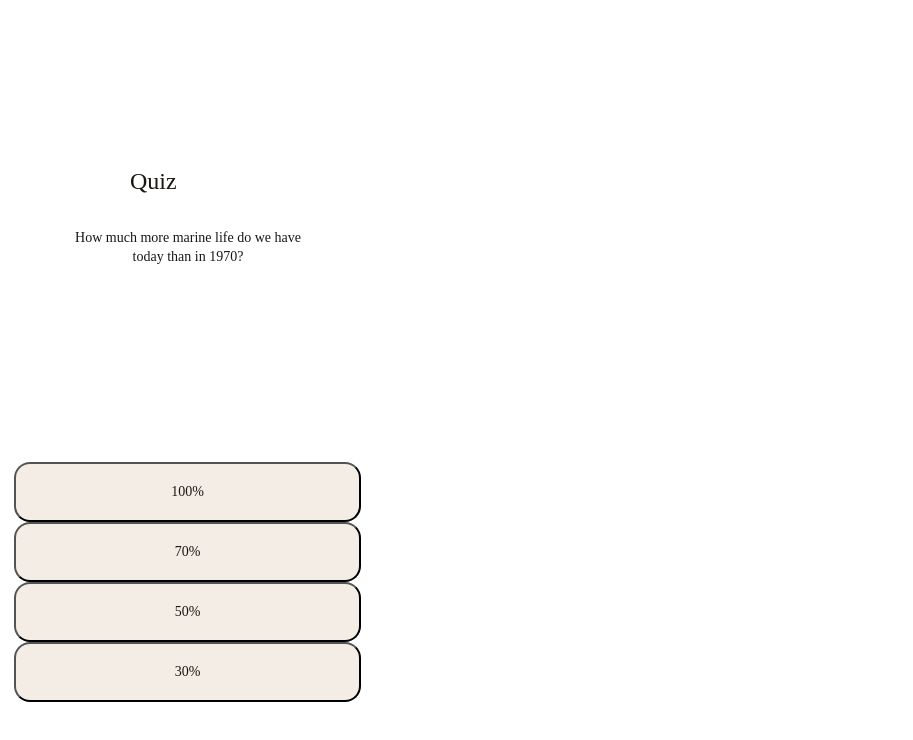
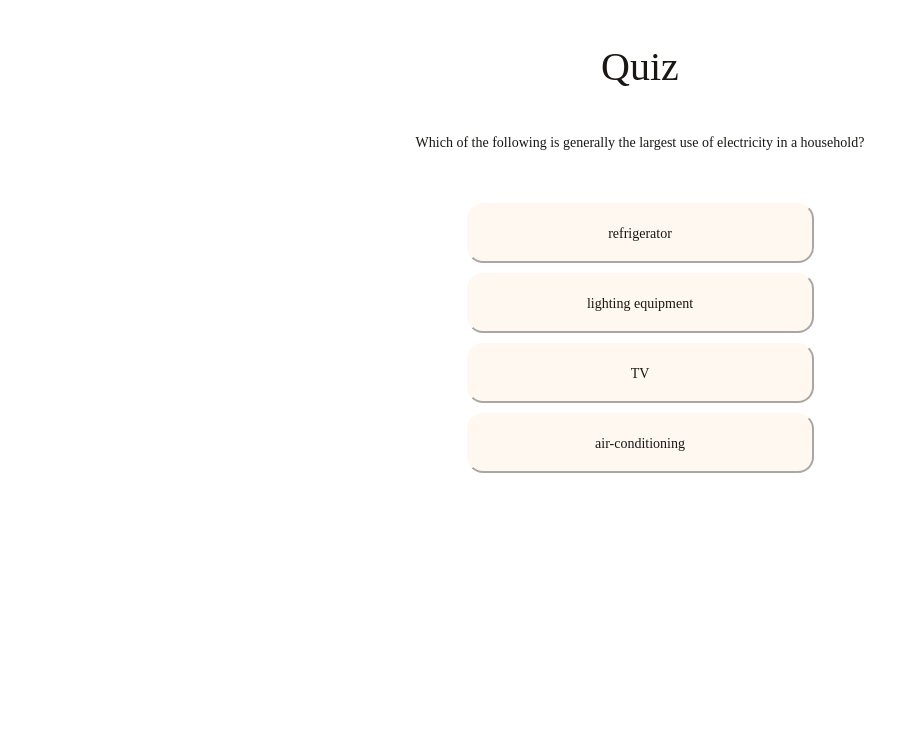
Before and after one commit to RioTsukiji/Quiz, a React (Create React App) app: page / in a window 1280 px wide. Shown: the top 740 px of the page, without its empty margins (0-913 px from the left). Built offline with nearby package versions, Linux system fonts and the light colour scheme.

Commit message:
final version

```diff
--- a/src/App.tsx
+++ b/src/App.tsx
@@ -3,19 +3,29 @@ import './stylesheet.css';
 import Choice from './Choices'
 import { useState, useEffect } from 'react';
 import Question from "./Question";
-import { Problem } from './interface/models';
-import {questions} from "./data";
+import 'bootstrap/dist/css/bootstrap.min.css';
 
-function App() {
+export const Number = React.createContext(
+    {} as {
+        number: number
+        setNumber: React.Dispatch<React.SetStateAction<number>>
+    }
+);
 
-    const number = Math.floor(Math.random()*2);
+const App: React.FC = () => {
 
-  return (
-    <div className="App">
-            <Question number={number}/>
-            <Choice number={number}/>
-    </div>
-  );
+    const [number, setNumber] = useState(0);
+    const value = {
+        number,
+        setNumber,
+    };
+
+    return (
+        <Number.Provider value={{ number, setNumber }}>
+            <Question number={number} />
+            <Choice number={number} />
+        </Number.Provider>
+    );
 }
 
 export default App;
--- a/src/Choices.tsx
+++ b/src/Choices.tsx
@@ -1,63 +1,76 @@
-import React, {useState} from "react";
-import {questions} from "./data";
+import React, { useState , useContext} from "react";
+import { questions } from "./data";
+import {Number} from "./App";
 
-type Props={
-    number:number;
+type Props = {
+    number: number;
 }
 
-const Choice: React.FC<Props> = (props) =>{
-    const [show,setShow]=useState(false);
-    const [tfNumber,setTfNumber]=useState(0);
+const Choice: React.FC<Props> = (props) => {
+    const [show, setShow] = useState(false);
+    const [tfNumber, setTfNumber] = useState(0);
+    const { number, setNumber } = useContext(Number);
+
 
     const Judgment = () => {
-        if(show) {
-            if(questions[props.number][tfNumber].tf===true){
-                    return(
+        if (show) {
+            if (questions[props.number][tfNumber].tf === true) {
+                return (
                     <div id="overlay" className="Judgement">
-                            <h1>correct</h1>
+                        <p className='Title'>correct</p>
                         <button
                             //key={val.answer}
                             className='modal__closeBtn'
                             title="close"
                             onClick={() => {
-                                    setShow(false)
+                                setShow(false);
+                                setTfNumber(0);
+                                if(number==9){
+                                    setNumber(0)
+                                }else{setNumber(number+1)}
                             }}
                         >
-                                close
+                            next
                         </button>
                     </div>
-                    )}
-            else{
-                return(
+                )
+            }
+            else {
+                return (
                     <div id="overlay" className="Judgement">
-                        <h1>wrong</h1>
-                        <h2>The correct answer is...{questions[props.number][5].answer}</h2>
-                        <h3>{questions[props.number][6].commentary}</h3>
+                        <p className='Title'>wrong</p>
+                        <p className='answer'>The correct answer is...{questions[props.number][5].answer}</p>
+                        <p className='commentary'>{questions[props.number][6].commentary}</p>
                         <button
                             //key={val.answer}
                             className='modal__closeBtn'
                             title="close"
                             onClick={() => {
-                                setShow(false)
+                                setShow(false);
+                                setTfNumber(0);
+                                if(number==9){
+                                    setNumber(0)
+                                }else{setNumber(number+1)}
                             }}
                         >
-                        close
+                            next
                         </button>
                     </div>
-                )}
-        }else{
+                )
+            }
+        } else {
             return null;
         }
     };
 
-    return(
+    return (
         <>
             <div className='choices-container'>
                 <button
                     //key={val.answer}
                     className='choice'
                     title="a"
-                            onClick={() => { setShow(true); setTfNumber(tfNumber+1); }}
+                    onClick={() => { setShow(true); setTfNumber(tfNumber + 1); }}
                 >
                     {questions[props.number][1].choice}
                 </button>
@@ -65,7 +78,7 @@ const Choice: React.FC<Props> = (props) =>{
                     //key={val.answer}
                     className='choice'
                     title="b"
-                            onClick={() => { setShow(true); setTfNumber(tfNumber+2); }}
+                    onClick={() => { setShow(true); setTfNumber(tfNumber + 2); }}
                 >
                     {questions[props.number][2].choice}
                 </button>
@@ -73,7 +86,7 @@ const Choice: React.FC<Props> = (props) =>{
                     //key={val.answer}
                     className='choice'
                     title="c"
-                            onClick={() => { setShow(true); setTfNumber(tfNumber+3); }}
+                    onClick={() => { setShow(true); setTfNumber(tfNumber + 3); }}
                 >
                     {questions[props.number][3].choice}
                 </button>
@@ -81,12 +94,12 @@ const Choice: React.FC<Props> = (props) =>{
                     //key={val.answer}
                     className='choice'
                     title="d"
-                            onClick={() => { setShow(true); setTfNumber(tfNumber+4); }}
+                    onClick={() => { setShow(true); setTfNumber(tfNumber + 4); }}
                 >
                     {questions[props.number][4].choice}
                 </button>
             </div>
-            <Judgment/>
+            <Judgment />
         </>
     );
 }
--- a/src/Question.tsx
+++ b/src/Question.tsx
@@ -1,15 +1,15 @@
-import React, {useEffect, useState} from 'react';
-import {questions} from "./data";
+import React from 'react';
+import { questions } from "./data";
 
-type Props={
-    number:number;
+type Props = {
+    number: number;
 }
 
 const Question: React.FC<Props> = (props) => {
     return (
         <div className='question-container'>
-            <h1>Quiz</h1>
-            <h2>{questions[props.number][0].sentence}</h2>
+            <p className='Title'>Quiz</p>
+            <p className= 'question_sentence'>{questions[props.number][0].sentence}</p>
         </div>
     );
 }
--- a/src/data.tsx
+++ b/src/data.tsx
@@ -12,11 +12,83 @@ export const questions=[
     ],
     [
         {sentence:"How much more marine life do we have today than in 1970?"},
-        {choice:"100%",tf:true},
+        {choice:"100%",tf:false},
         {choice:"70%",tf:false},
-        {choice:"50%",tf:false},
+        {choice:"50%",tf:true},
         {choice:"30%",tf:false},
         {answer:"50%"},
-        {commentary:"commentary"},
+        {commentary:""},
+    ],
+    [
+        {sentence:"What percentage of electricity generated in Japan is from renewable energy sources?"},
+        {choice:"54%",tf:false},
+        {choice:"32%",tf:false},
+        {choice:"18%",tf:true},
+        {choice:"9%",tf:false},
+        {answer:"18%"},
+        {commentary:"In Japan, 76.3% of power generation is fossil fuel fired."},
+    ],
+    [
+        {sentence:"How many centimeters did global average sea level rise between 1902 and 2015?"},
+        {choice:"2cm",tf:false},
+        {choice:"4cm",tf:false},
+        {choice:"8cm",tf:false},
+        {choice:"16cm",tf:true},
+        {answer:"16cm"},
+        {commentary:"An increase of 1°C in seawater temperature from 20°C causes the volume of seawater to expand by approximately 0.025%."},
+    ],
+    [
+        {sentence:"How many tons of new plastic waste are washed into the world's oceans each day?"},
+        {choice:"22",tf:false},
+        {choice:"220",tf:false},
+        {choice:"2200",tf:false},
+        {choice:"22000",tf:true},
+        {answer:"22000"},
+        {commentary:"A total of 8 million tons of plastic waste is washed ashore annually!"},
+    ],
+    [
+        {sentence:"How many pieces of toilet paper can be made from 30 one-liter cartons of milk?"},
+        {choice:"1",tf:false},
+        {choice:"3",tf:false},
+        {choice:"5",tf:true},
+        {choice:"7",tf:false},
+        {answer:"5"},
+        {commentary:""},
+    ],
+    [
+        {sentence:"What is the approximate water content of garbage?"},
+        {choice:"10%",tf:false},
+        {choice:"30%",tf:false},
+        {choice:"50%",tf:false},
+        {choice:"80%",tf:true},
+        {answer:"80%"},
+        {commentary:"Try to drain food scraps and dispose of them in the garbage as much as possible to reduce waste."},
+    ],
+    [
+        {sentence:"What percentage of electricity used in a typical household is standby power?"},
+        {choice:"2%",tf:false},
+        {choice:"6%",tf:true},
+        {choice:"10%",tf:false},
+        {choice:"14%",tf:false},
+        {answer:"6%"},
+        {commentary:"Unplugging frequently will reduce standby power."},
+    ],
+    [
+        {sentence:"How much of the food produced in the world is thrown away?"},
+        {choice:"two-thirds",tf:true},
+        {choice:"a half",tf:false},
+        {choice:"two-sevenths",tf:false},
+        {choice:"one-fifteenth",tf:false},
+        {answer:"two-thirds"},
+        {commentary:""},
+    ],
+    [
+        {sentence:"What percentage of amphibians on Earth are threatened with extinction?"},
+        {choice:"11%",tf:false},
+        {choice:"21%",tf:false},
+        {choice:"31%",tf:false},
+        {choice:"41%",tf:true},
+        {answer:"41%"},
+        {commentary:""},
     ],
 ];
--- a/src/stylesheet.css
+++ b/src/stylesheet.css
@@ -1,33 +1,33 @@
-body{
-    margin: 0;
-    padding: 0;
-}
-
-h1{
-    position: absolute;
-    width: 116px;
-    height: 47px;
-    left: 130px;
-    top: 142px;
+.Title {
 
     font-family: Prata;
     font-style: normal;
     font-weight: normal;
-    font-size: 24px;
+    font-size: 40px;
     line-height: 33px;
     display: flex;
     align-items: center;
     text-align: center;
-
-    color: #1A1713;
+    margin-top: 50px;
+    margin-bottom: 50px;
+    color: #1a1713;
 }
 
-h2{
-    position: absolute;
-    width: 256px;
-    height: 70px;
-    left: 60px;
-    top: 200px;
+.question-container {
+    text-align: center;
+    font-family: Prata;
+    font-style: normal;
+    font-weight: normal;
+    font-size: 14px;
+    line-height: 19px;
+    display: flex;
+    align-items: center;
+    display: flex;
+    flex-direction: column;
+    color: #1a1713;
+}
+
+.commentary {
 
     font-family: Prata;
     font-style: normal;
@@ -37,112 +37,54 @@ h2{
     display: flex;
     align-items: center;
     text-align: center;
-
-    color: #1A1713;
-
+    margin-top: 25px;
+    color: #1a1713;
 }
 
-h3{
-    position: absolute;
-    width: 256px;
-    height: 70px;
-    left: 60px;
-    top: 300px;
-
-    font-family: Prata;
-    font-style: normal;
-    font-weight: normal;
-    font-size: 14px;
-    line-height: 19px;
+.choices-container {
+    margin-top: 30px;
+    margin-bottom: 30px;
+    text-align: center;
     display: flex;
+    flex-direction: column;
     align-items: center;
-    text-align: center;
-
-    color: #1A1713;
-
 }
 
-.App{
-    text-align: center;
-}
-
-.main-wrapper{
-    background-color: #E5E5E5;
-    margin: 0 auto;
-    padding: 96px 0;
-}
-
-.choices-container{
-    position: absolute;
-    width: 347px;
-    height: 282px;
-    left: 14px;
-    top: 462px;
-}
-
-.question-container{
-    width: 347px;
-    height: 282px;
-}
-
-.choice{
+.choice {
     width: 347px;
     height: 60px;
-    background: #F4EDE6;
+    margin-top: 5px;
+    margin-bottom: 5px;
+    background-color: #FFF8F1;
     border-radius: 16px;
-    color: #1A1713;
+    border-color: #FFF8F1;
+    color: #1a1713;
     font-size: 14px;
     font-family: Prata;
     align-content: center;
-
 }
 
-.modal__overlay{
-    position: fixed;
-    top: 0;
-    left: 0;
-    width: 100vw;
-    height: 100vh;
-    background: rgba(0,0,0,0.4);
-    z-index: 999;
+.choice:hover{
+    background-color: #f4ede6;
+    border-color: #f4ede6;
+    color: #1a1713;
+}
+
+.Judgement {
+    background-color: #f4ede6;
+    max-width: inherit;
+    width: 100%;
+    position: absolute;
+    top: 0px;
+    height: 100%;
     display: flex;
+    flex-direction: column;
     align-items: center;
-    justify-content: center;
-    opacity: 0;
-    visibility: hidden;
-    transition: opacity .3s, visibility .3s;
 }
-.is-opened{
-    visibility: visible;
-    opacity: 1;
-}
-.modal__box{
-    background-color: #fff;
-    position: relative;
-    padding: 30px 20px;
-}
-.close{
-    background-color: #fff;
-    position: relative;
-    padding: 30px 20px;
-    width: 100vw;
-    height: 20vh;
-    color: #1A1713;
+
+.modal__closeBtn{
+    margin-top: 200px;
+    color: #1a1713;
     font-family: Prata;
     font-size: 14px;
 }
-.container{
-    background-color: #fff;
-    align-items: center;
-    align-content: center;
-    position: relative;
-    padding: 30px 20px;
-}
-
-.Judgement{
-    background-color: #F4EDE6;
-    position: relative;
-    width: 100vw;
-    height: 100vh;
-    padding: 30px 20px;
-}
```
Also changed, not shown: src/LoadingSpinner.tsx (deleted, +0 -7 lines), src/interface/components.tsx (deleted, +0 -18 lines), src/interface/models.tsx (deleted, +0 -16 lines), src/logo.svg (deleted), 1 other file (tests, documents, lock files or other folders). Lines whose indentation alone changed are shown as unchanged.
